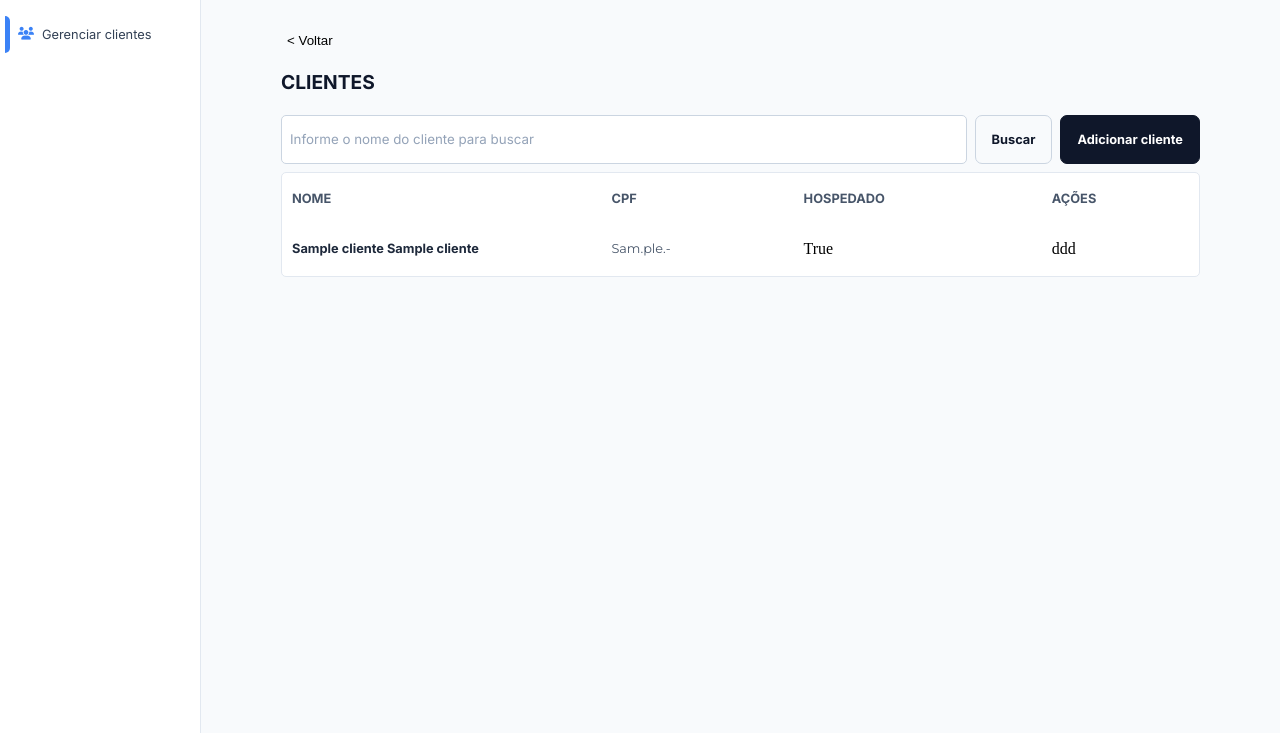
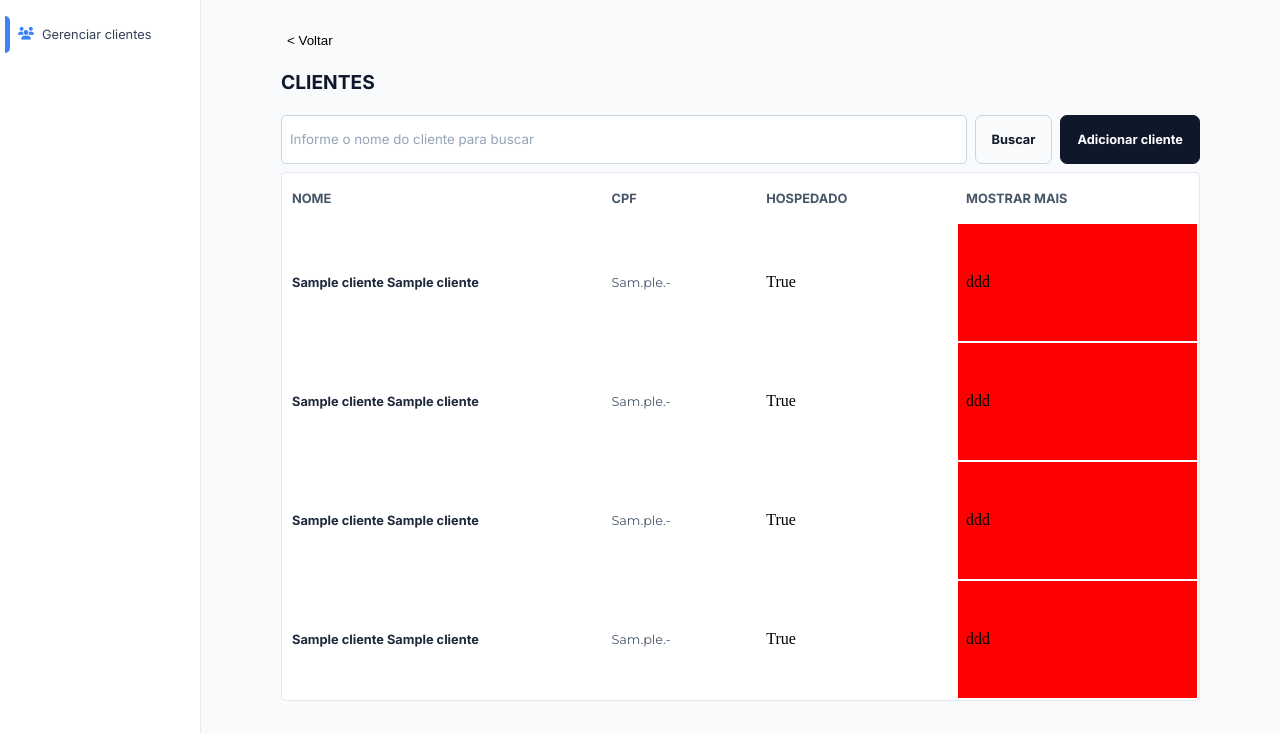
Before and after one commit to Kohlrausch16/sistema_gestao_hotel, a Django app: page /clientes/ in a window 1280 px wide. Shown: the part 67-800 px from the top of the page. Run offline with Django 5.2, Linux system fonts and the light colour scheme; tables that the repository leaves empty hold one stand-in row (values such as "Sample post").

```diff
--- a/hotelaria_app/static/css/utils.css
+++ b/hotelaria_app/static/css/utils.css
@@ -2,6 +2,8 @@ table{
     border: 1px solid #E2E8F0;
     background-color: #FFFFFF;
     border-radius: 5px;
+    flex: 1;
+    overflow-y: auto;
 }
 
 th, td{
@@ -25,3 +27,7 @@ th, td{
 .coluna-nome{
     width: 35%;
 }
+
+.coluna-acao{
+    background-color: red;
+}
--- a/hotelaria_app/templates/listagem_clientes.html
+++ b/hotelaria_app/templates/listagem_clientes.html
@@ -28,7 +28,7 @@
                 <th class="titulo-coluna-tabela coluna-nome">NOME</th>
                 <th class="titulo-coluna-tabela">CPF</th>
                 <th class="titulo-coluna-tabela">HOSPEDADO</th>
-                <th class="titulo-coluna-tabela">AÇÕES</th>
+                <th class="titulo-coluna-tabela">MOSTRAR MAIS</th>
             </tr>
         </thead>
 
@@ -39,8 +39,48 @@
                 <tr class="item-tabela">
                     <td class="tabela-fonte-1 coluna-nome">{{ cliente.nome }} {{ cliente.sobrenome }}</td>
                     <td class="tabela-fonte-2 campo-cpf">{{ cliente.cpf }}</td>
+                    <!-- TODO Implementar fetch das hospedagens - Depende do Model de Checkins -->
                     <td class="tabela-fonte-3">{{ True }}</td>
-                    <td>
+                    <td class="coluna-acao">
+                        ddd
+                    </td>
+                </tr>
+            {% endfor %}
+
+            {% for cliente in clientes %}
+
+                <tr class="item-tabela">
+                    <td class="tabela-fonte-1 coluna-nome">{{ cliente.nome }} {{ cliente.sobrenome }}</td>
+                    <td class="tabela-fonte-2 campo-cpf">{{ cliente.cpf }}</td>
+                    <!-- TODO Implementar fetch das hospedagens - Depende do Model de Checkins -->
+                    <td class="tabela-fonte-3">{{ True }}</td>
+                    <td class="coluna-acao">
+                        ddd
+                    </td>
+                </tr>
+            {% endfor %}
+
+            {% for cliente in clientes %}
+
+                <tr class="item-tabela">
+                    <td class="tabela-fonte-1 coluna-nome">{{ cliente.nome }} {{ cliente.sobrenome }}</td>
+                    <td class="tabela-fonte-2 campo-cpf">{{ cliente.cpf }}</td>
+                    <!-- TODO Implementar fetch das hospedagens - Depende do Model de Checkins -->
+                    <td class="tabela-fonte-3">{{ True }}</td>
+                    <td class="coluna-acao">
+                        ddd
+                    </td>
+                </tr>
+            {% endfor %}
+
+            {% for cliente in clientes %}
+
+                <tr class="item-tabela">
+                    <td class="tabela-fonte-1 coluna-nome">{{ cliente.nome }} {{ cliente.sobrenome }}</td>
+                    <td class="tabela-fonte-2 campo-cpf">{{ cliente.cpf }}</td>
+                    <!-- TODO Implementar fetch das hospedagens - Depende do Model de Checkins -->
+                    <td class="tabela-fonte-3">{{ True }}</td>
+                    <td class="coluna-acao">
                         ddd
                     </td>
                 </tr>
```
